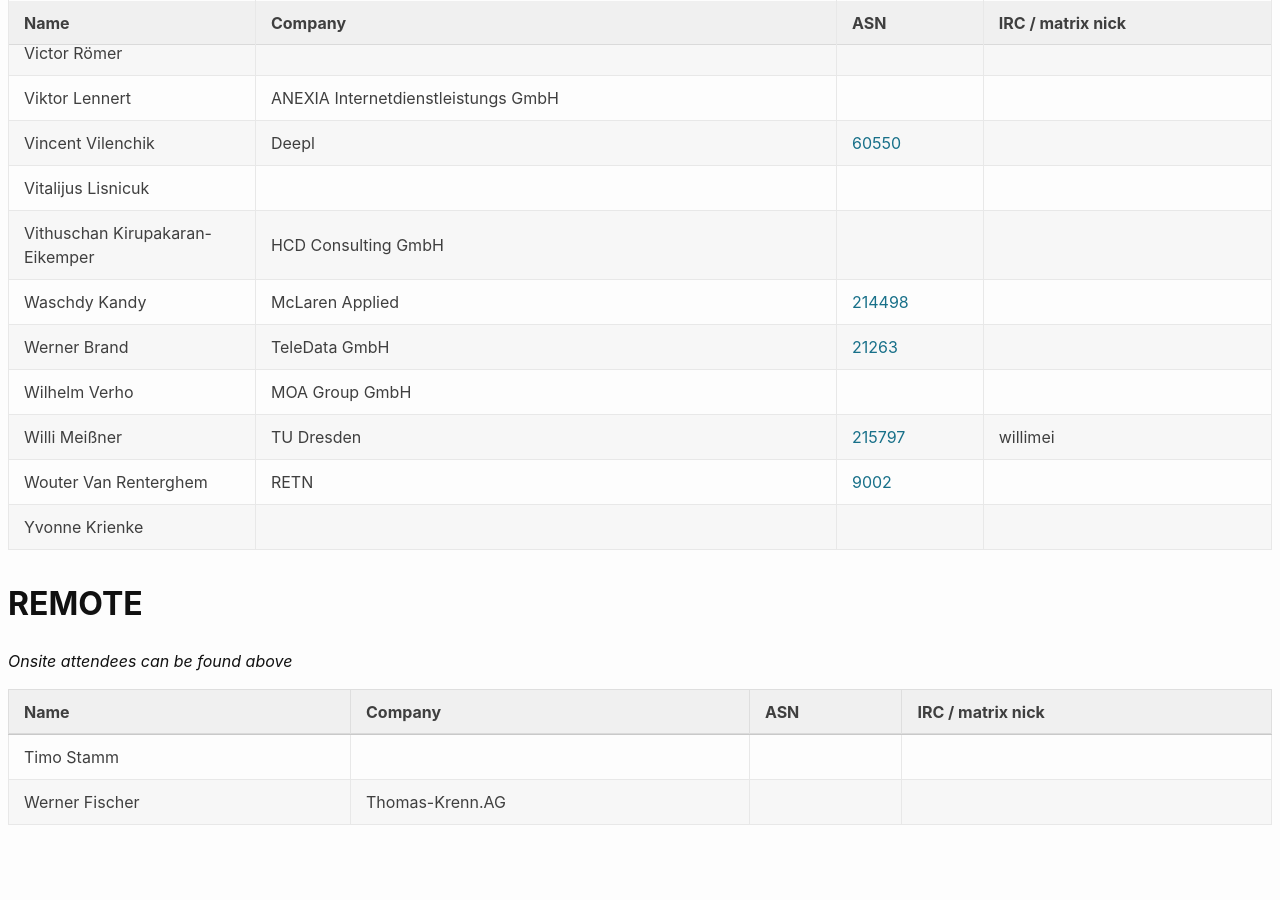
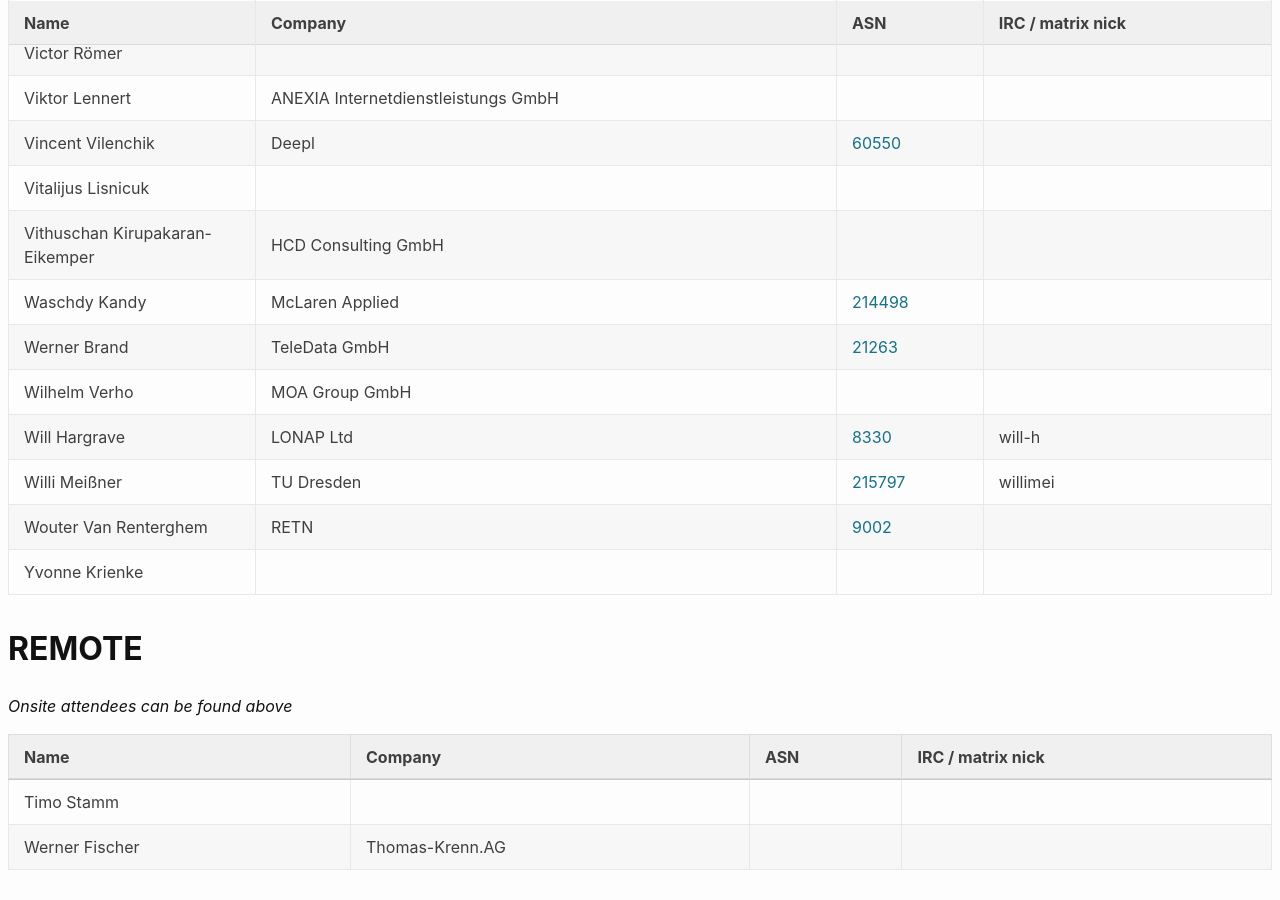
Before and after one commit to denog/pretix-attendeelist, a Jekyll site: the page built from denog16/index.markdown, in a window 1280 px wide and 900 px high, scrolled down 16577 px. Built offline with Jekyll 4.4.1, drawn with Linux system fonts in a browser that asks for light colours; before the commit the page ends 17432 px from its top, so only the background shows below that.

Commit message:
Latest data: Wed Oct 16 15:10:51 UTC 2024

```diff
--- a/_data/attendees_denog16_onsite.json
+++ b/_data/attendees_denog16_onsite.json
@@ -2226,6 +2226,12 @@
     "asn": null
   },
   {
+    "name": "Will Hargrave",
+    "company": "LONAP Ltd",
+    "irc": "will-h",
+    "asn": "8330"
+  },
+  {
     "name": "Willi Meißner",
     "company": "TU Dresden",
     "irc": "willimei",
```
